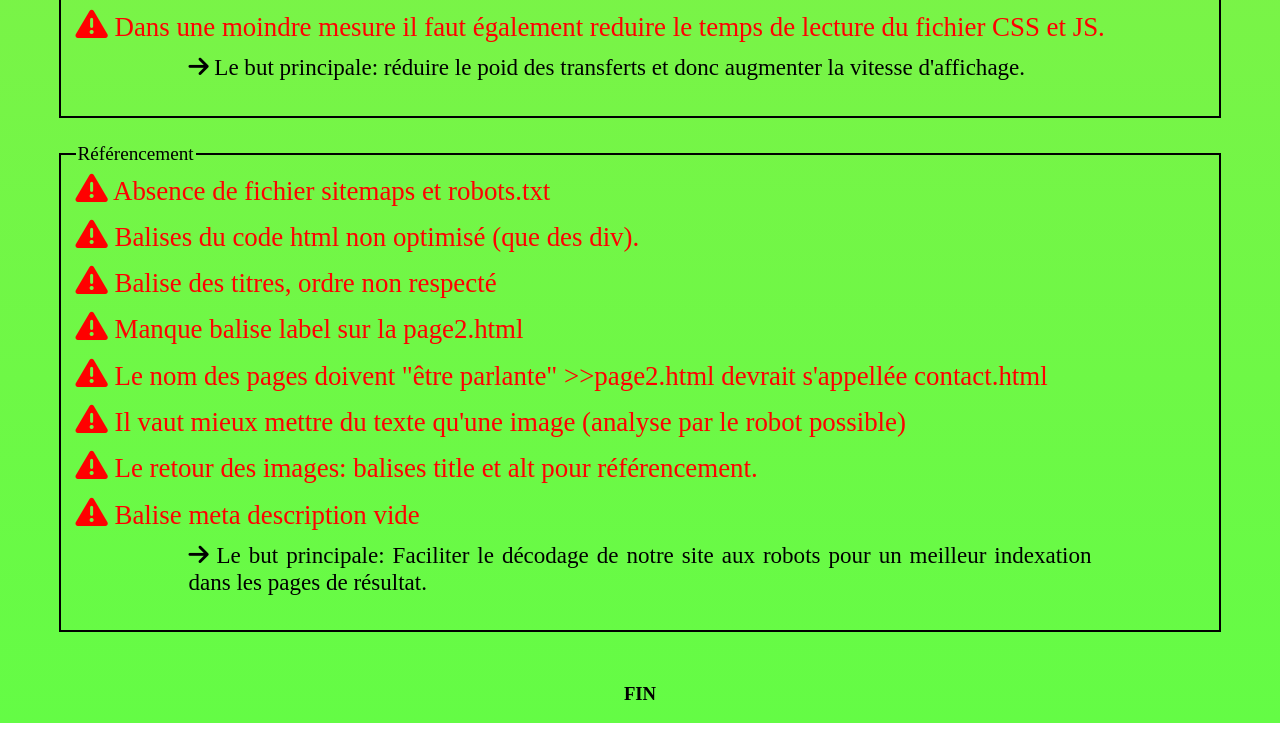
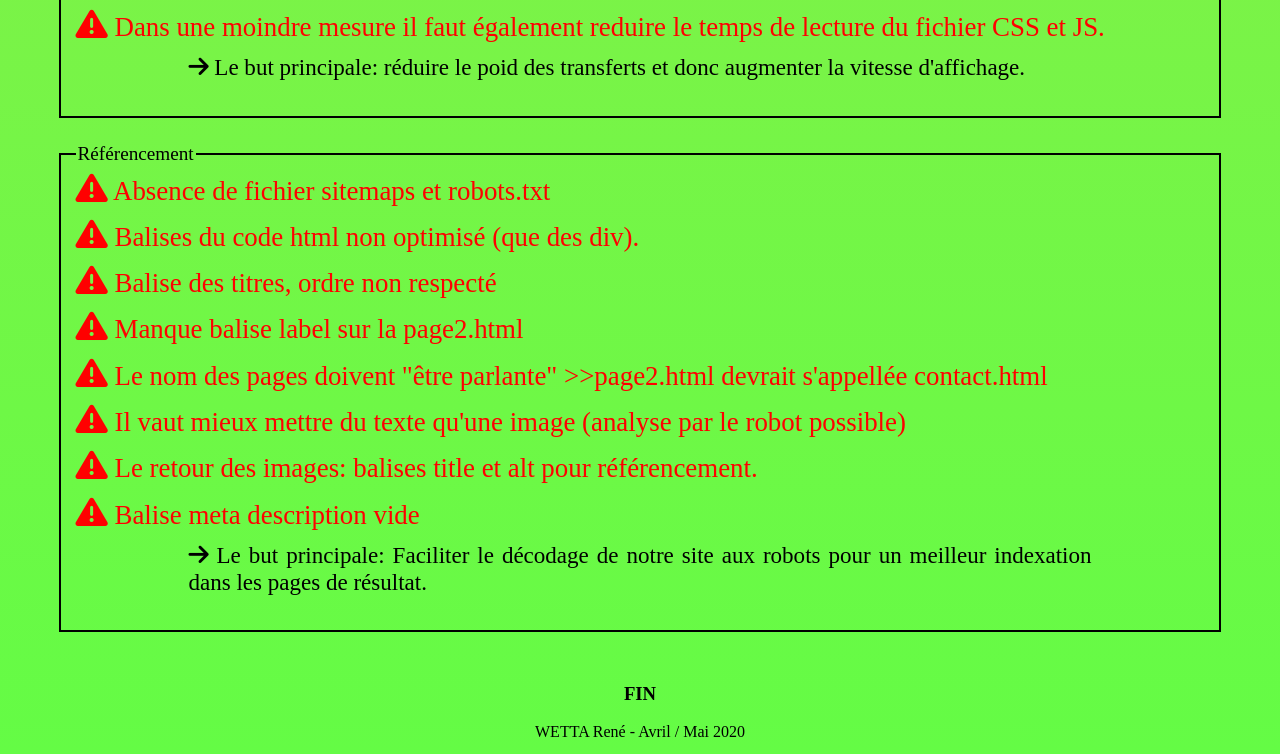
Before and after one commit to Wetta-Rene/ANALYSE-CHOUETTE, a plain HTML site: page index.html in a window 1280 px wide. Shown: the part 9570-10324 px from the top of the page. Before the commit the page ends 10293 px from the top, so only its background shows below. Drawn offline with Linux system fonts and the light colour scheme.

Commit message:
no message

```diff
--- a/index.html
+++ b/index.html
@@ -193,7 +193,7 @@
 
 
 	<footer>
-
+WETTA René - Avril / Mai 2020
 	</footer>
 </body>
 </html>
--- a/style.css
+++ b/style.css
@@ -103,3 +103,7 @@ h3{
     width: 100%;
     margin:auto;
 }
+footer{
+    text-align: center;
+    margin-bottom: 1%;
+}
```
